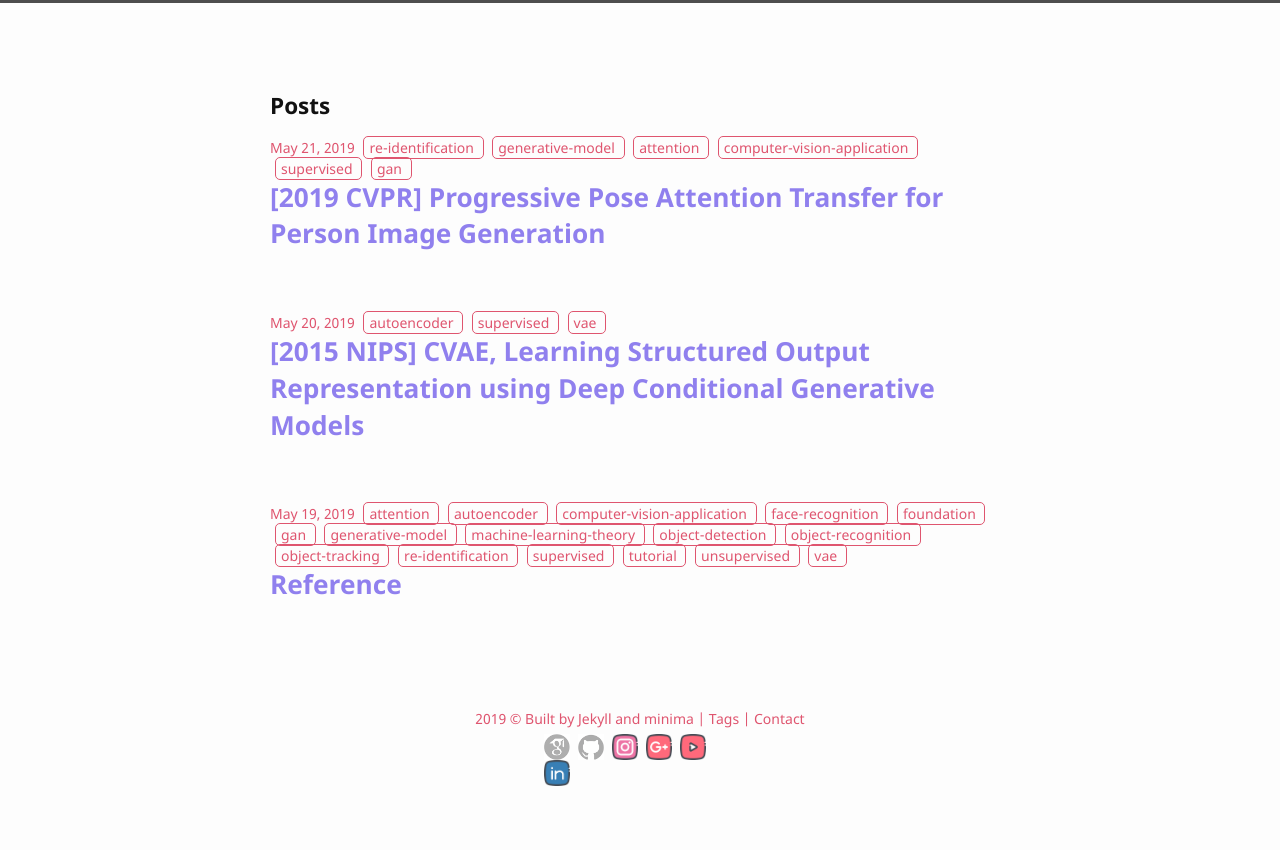
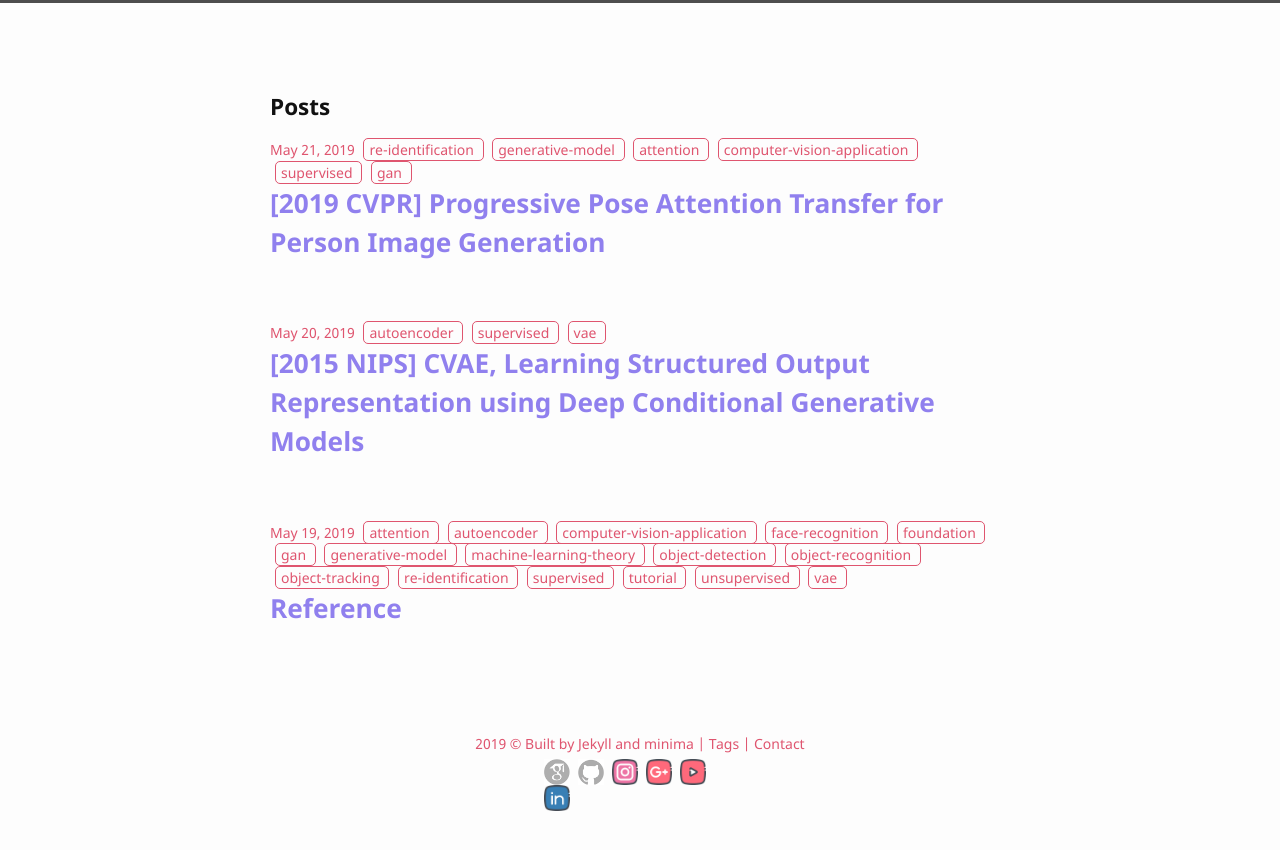
Before and after one commit to bismex/bismex.github.io, a Jekyll site: the page built from index.html, in a window 1280 px wide. Shown: the top 850 px of the page. Built offline with Jekyll 4.4.1, drawn with Linux system fonts in a browser that asks for light colours.

Commit message:
Update main.scss

```diff
--- a/_sass/main.scss
+++ b/_sass/main.scss
@@ -8,7 +8,7 @@ $base-font-family: "Noto Sans", "Helvetica Neue", Helvetica, Arial, sans-serif !
 $base-font-size:   15px !default;
 $base-font-weight: 400 !default;
 $small-font-size:  14px !default;
-$base-line-height: 1.40 !default;
+$base-line-height: 1.48 !default;
 
 $spacing-unit:     30px !default;
 
```
